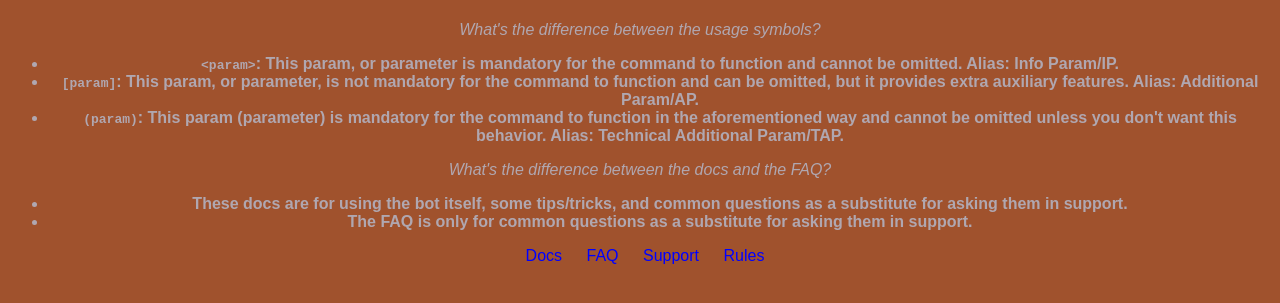
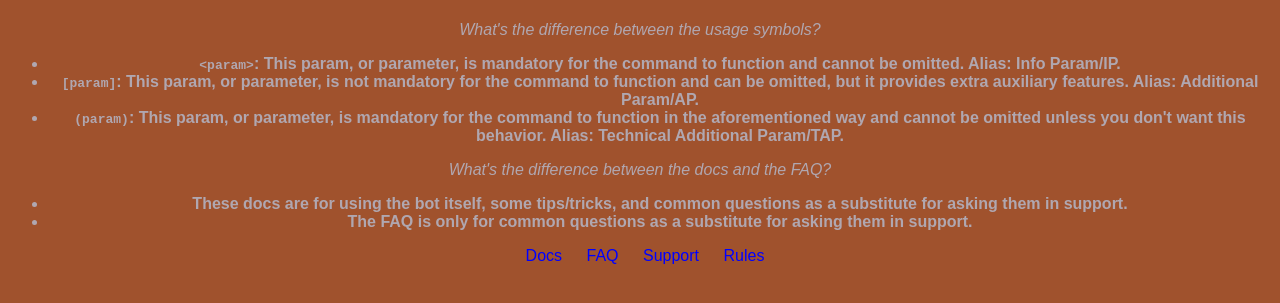
Before and after one commit to JavascriptLearner815/horsey-bot, a website: page docs/index.html in a window 1280 px wide. Shown: the part 59-362 px from the top of the page. Drawn offline with Linux system fonts and the light colour scheme.

Commit message:
Update index.html

```diff
--- a/docs/index.html
+++ b/docs/index.html
@@ -15,9 +15,9 @@
     <main>
       <p class="question">What's the difference between the usage symbols?</p>
       <ul class="answer">
-        <li><code>&lt;param&gt;</code>: This param, or parameter is mandatory for the command to function and cannot be omitted. Alias: Info Param/IP.</li>
+        <li><code>&lt;param&gt;</code>: This param, or parameter, is mandatory for the command to function and cannot be omitted. Alias: Info Param/IP.</li>
         <li><code>[param]</code>: This param, or parameter, is not mandatory for the command to function and can be omitted, but it provides extra auxiliary features. Alias: Additional Param/AP.</li>
-        <li title="This param, or parameter, type is abstract and only used in bot tips/tricks after some of its messages."><code>(param)</code>: This param (parameter) is mandatory for the command to function in the aforementioned way and cannot be omitted unless you don't want this behavior. Alias: Technical Additional Param/TAP.</li>
+        <li title="This param, or parameter, type is abstract and only used in bot tips/tricks after some of its messages."><code>(param)</code>: This param, or parameter, is mandatory for the command to function in the aforementioned way and cannot be omitted unless you don't want this behavior. Alias: Technical Additional Param/TAP.</li>
       </ul>
     </main>
     <footer>
```
